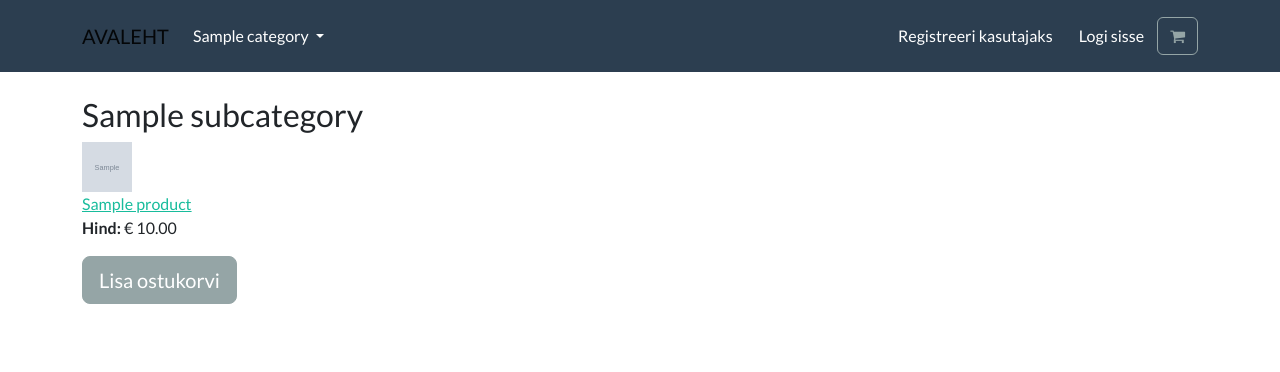
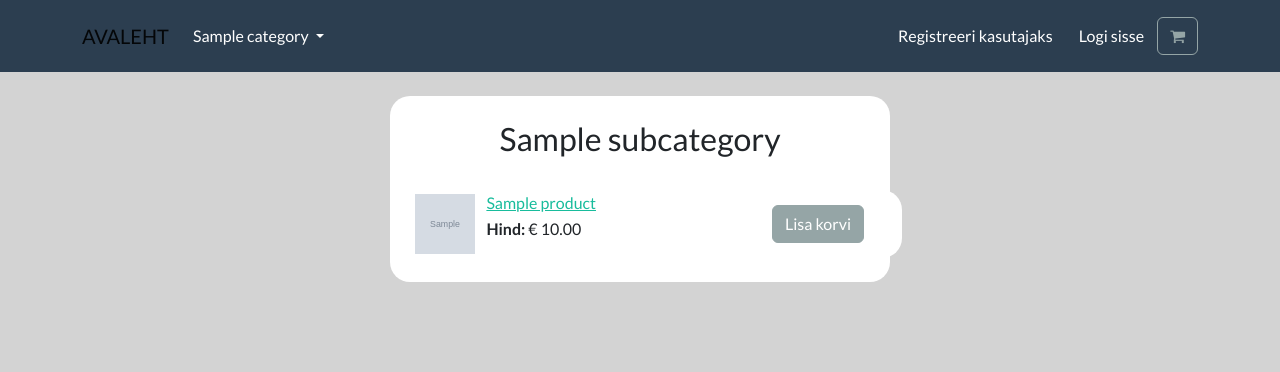
Before and after one commit to kkreutzberg/coffemelton, a Django app: page /subcategory/1/ in a window 1280 px wide. Shown: the top 372 px of the page. Run offline with Django 4.2, Linux system fonts and the light colour scheme; tables that the repository leaves empty hold one stand-in row (values such as "Sample post"); grey boxes marked "Sample" are stand-in pictures.

Commit message:
product_detail.html products_by_subcategory.html

```diff
--- a/coffemelton/account/templates/dashboard.html
+++ b/coffemelton/account/templates/dashboard.html
@@ -8,7 +8,7 @@
         <br>
 
         <div class="container bg-white shadow-md p-5 form-layout">
-            <h3>Kasutaja {{ user.username }} töölaud </h3>
+            <h3>Kasutaja {{ user.username }} töölaud</h3>
         </div>
 
         <br>
--- a/coffemelton/account/views.py
+++ b/coffemelton/account/views.py
@@ -31,7 +31,7 @@ def my_login(request):
             username = request.POST.get('username')
             password = request.POST.get('password')
             user = authenticate(request, username=username, password=password)
-            if user is not None:
+            if user:
                 auth.login(request, user)
                 return redirect('dashboard')
 
--- a/coffemelton/shop/templates/product_detail.html
+++ b/coffemelton/shop/templates/product_detail.html
@@ -3,7 +3,8 @@
 
 {% block content %}
     <body style="background-color: lightgrey">
-    <div class="container bg-white shadow-md p-8 form-layout">
+    <br>
+    <div class="container bg-white shadow-md p-15 form-layout">
         <br>
         <h3><strong>{{ product.product_name }} {{ product.product_weight }}</strong></h3>
         <table style="...">
--- a/coffemelton/shop/templates/products_by_subcategory.html
+++ b/coffemelton/shop/templates/products_by_subcategory.html
@@ -6,39 +6,57 @@
 {% endblock %}
 
 {% block content %}
-<br>
-<h3>{{ subcategory.subcategory_name }}</h3>
+     <body style="background-color: lightgrey">
+     <br>
+     <div class="container bg-white shadow-md p-15 form-layout">
+
+    <br>
+    <h3 style="text-align:center;">{{ subcategory.subcategory_name }}</h3>
+
+    <br>
 
     <div class="product-list">
         {% for product in products %}
-
+            <div class="container bg-white shadow-md p-15 form-layout">
             <div class="product">
-                <div>
+            <table style="width:100%">
+              <tr>
+                <td style="width:15%" rowspan="2">
+                    <div>
                     {% if product.image %}
 
                         <a href="{% url 'shop:product_detail' product.slug %}">
                             <img src="{{ product.image.url }}"
-                                 alt="{{ product.product_name }}" width="50" height="50">
+                                 alt="{{ product.product_name }}" width="60" height="60">
                         </a>
                     {% endif %}
                 </div>
-
-                <div>
+                </td>
+                <td>
+                    <div>
 
                     <a href="{% url 'shop:product_detail' product.slug %}">
                         {{ product.product_name }}</a>
                 </div>
-                <p><strong>Hind:</strong> € {{ product.price }}</p>
-                <!-- Add more product details here if needed -->
+                </td>
+                <td style="width:25%" rowspan="2">
+                    <button type="submit" class="btn btn-secondary" >
+                    Lisa korvi
+                </button>
+                </td>
+              </tr>
+              <tr>
+                <td> <p><strong>Hind:</strong> € {{ product.price }}</p></td>
+              </tr>
 
-                <button type="submit" class="btn btn-secondary btn-lg">
-                    Lisa ostukorvi
-                </button>
+            </table>
+
+            </div>
             </div>
             <br>
-
         {% empty %}
-            <p>No products available in this category.</p>
+            <p>Selles kategoorias tooteid pakkuda ei ole.</p>
+            <br>
         {% endfor %}
     </div>
 {% endblock %}
```
Also changed, not shown: coffemelton/shop/templates/footer.html (added, +53 -0 lines).
